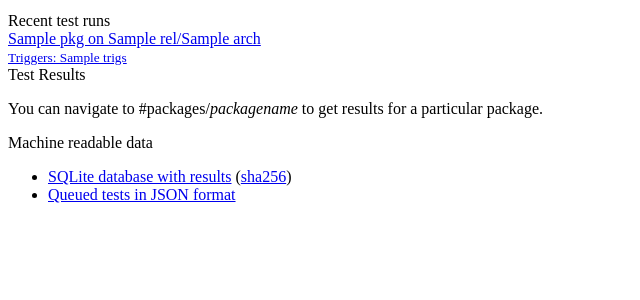
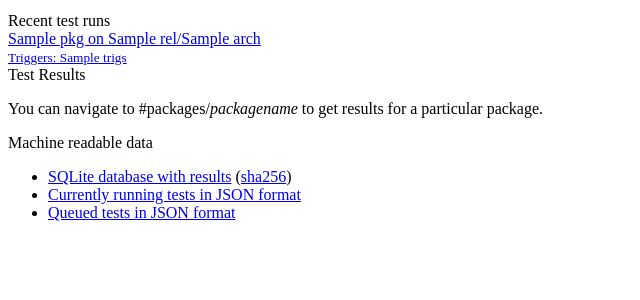
Before and after one commit to canonical/ubuntu-autopkgtest-operators, a Flask app: template charms/autopkgtest-website-operator/app/www/templates/browse-home.html in a window 1280 px wide. Shown: the part 154-454 px from the top of the page, without its empty margins (0-640 px from the left). Run offline with Flask 3, Linux system fonts and the light colour scheme; the template is opened without the code that fills it: most values are stand-ins (such as "Sample title", 1, 10 or a date in 2020); some libraries are stand-ins or nearby versions.

Commit message:
Revert "website: drop the running.json endpoint"
The /running.json endpoint is used by ppa-dev-tools.

This reverts commit 871121c4067c9dfb21f0103b5dd4a58baf66cf92.

```diff
--- a/charms/autopkgtest-website-operator/app/www/templates/browse-home.html
+++ b/charms/autopkgtest-website-operator/app/www/templates/browse-home.html
@@ -37,6 +37,9 @@
                 <a href="{{base_url}}static/autopkgtest.db">SQLite database with results</a> (<a href="{{base_url}}static/autopkgtest.db.sha256">sha256</a>)
               </li>
               <li>
+                <a href="{{base_url}}static/running.json">Currently running tests in JSON format</a>
+              </li>
+              <li>
                 <a href="{{base_url}}queues.json">Queued tests in JSON format</a>
               </li>
             </ul>
--- a/charms/autopkgtest-website-operator/src/autopkgtest_website.py
+++ b/charms/autopkgtest-website-operator/src/autopkgtest_website.py
@@ -95,6 +95,7 @@ def install() -> None:
     )
     os.symlink(Path("/usr/share/javascript/bootstrap"), WWW_DIR / "static/bootstrap")
     os.symlink(Path("/usr/share/javascript/jquery"), WWW_DIR / "static/jquery")
+    os.symlink(DATA_DIR / "running.json", WWW_DIR / "static/running.json")
     os.symlink(PUBLIC_DATA_DIR / "autopkgtest.db", WWW_DIR / "static/autopkgtest.db")
     os.symlink(
         PUBLIC_DATA_DIR / "autopkgtest.db.sha256",
```
